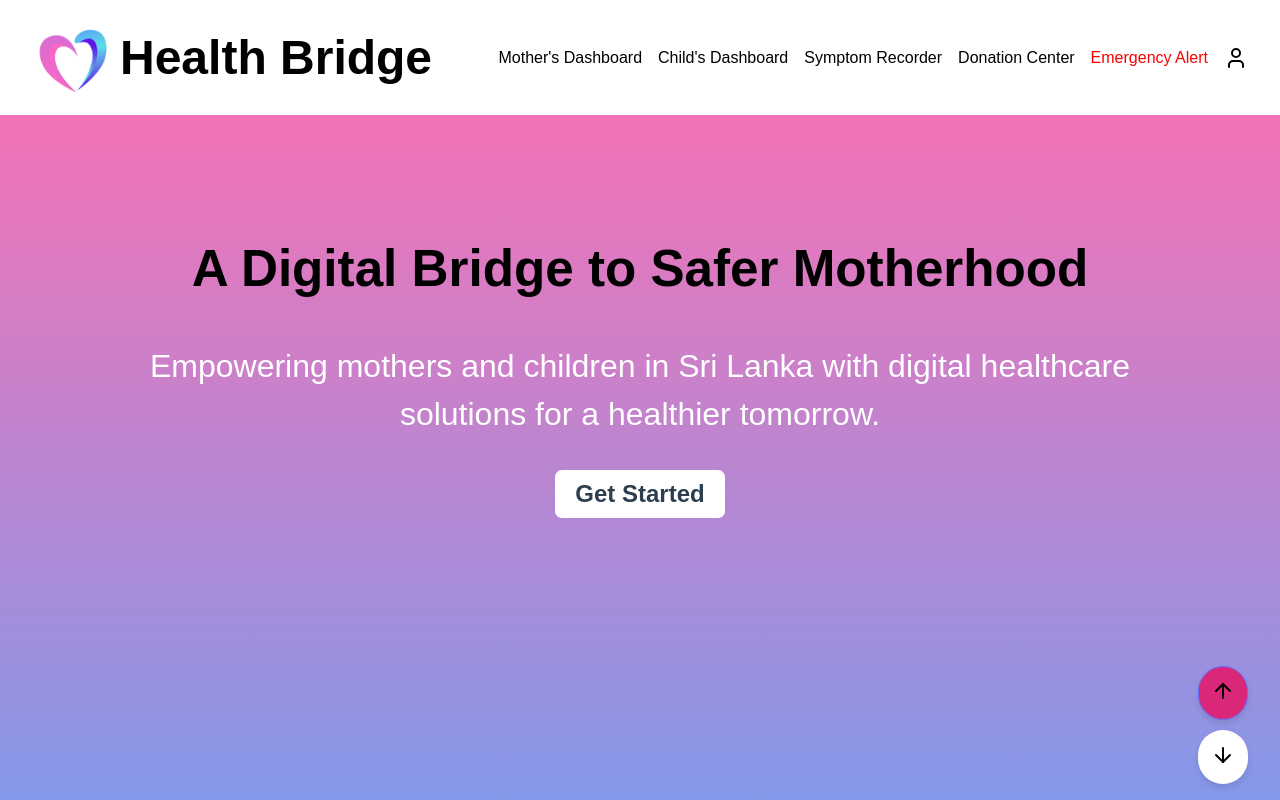
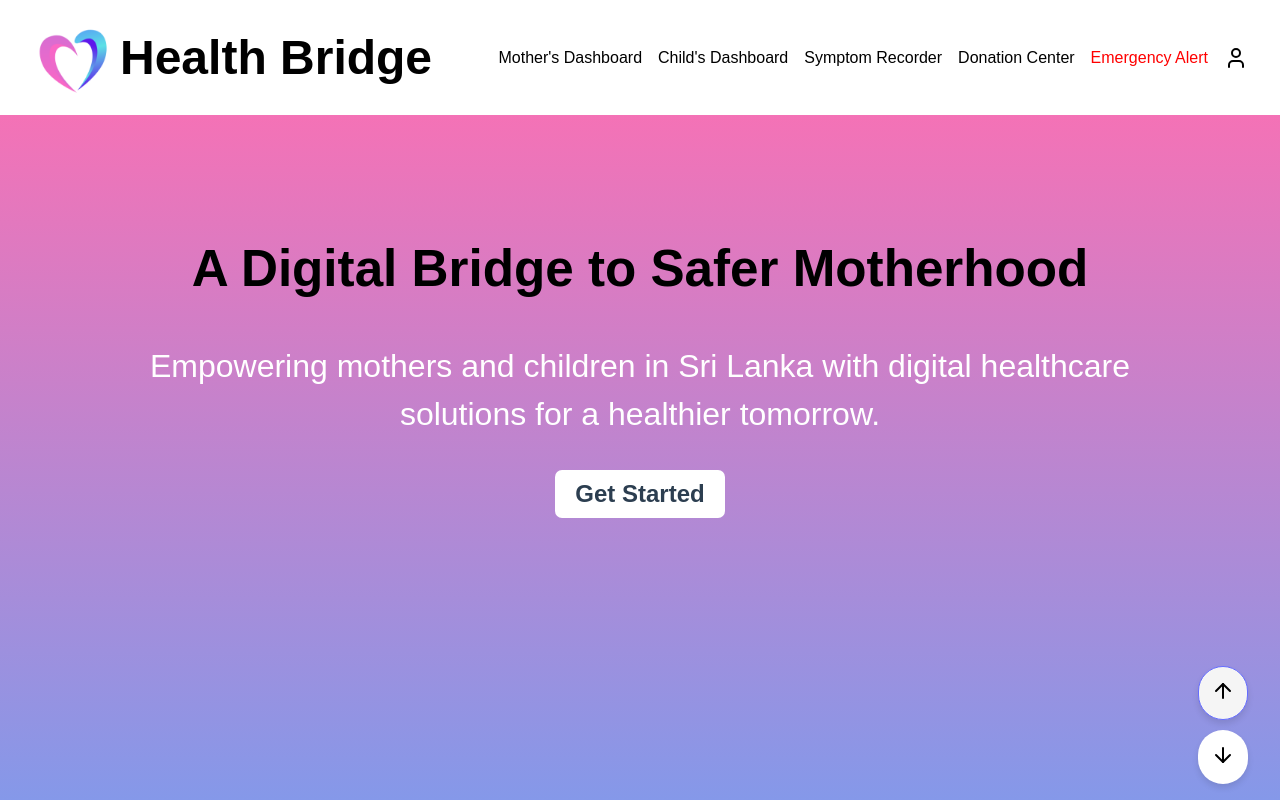
Before and after one commit to Methma-02/Health_Bridge, a React (Vite) app in the folder frontend/: page / in a window 1280 px wide. In both pictures the pointer is over the button 1223 px from the left and 693 px from the top of the page. Shown: the top 800 px of the page. Built offline with nearby package versions, Linux system fonts and the light colour scheme.

Commit message:
Update Footer.css

```diff
--- a/frontend/src/HeaderFooter/Footer.css
+++ b/frontend/src/HeaderFooter/Footer.css
@@ -25,7 +25,7 @@
 }
 
 .scroll-button:hover {
-  background-color: #db2777;
+  background-color: whitesmoke;
 }
 
 .scroll-top {
```
